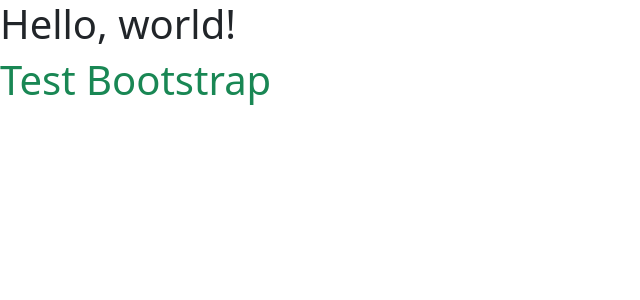
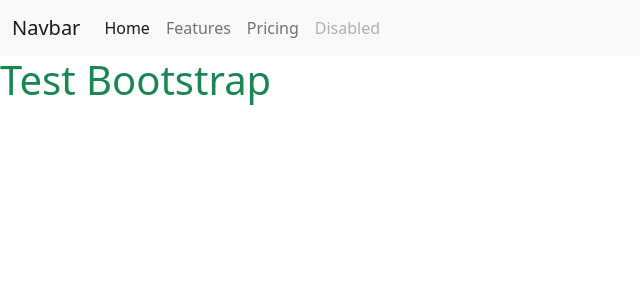
Before and after one commit to MatthewYong/big_brains, a Django app: page / in a window 1280 px wide. Shown: the top 300 px of the page, without its empty margins (0-640 px from the left). Run offline with Django 3.2, Linux system fonts and the light colour scheme; some libraries are stand-ins or nearby versions.

Commit message:
Added standard Bootstrap navbar

```diff
--- a/big_brains/settings.py
+++ b/big_brains/settings.py
@@ -87,7 +87,7 @@
     'allauth.account.auth_backends.AuthenticationBackend',
 ]
 
-SITE_ID = 1
+SITE_ID = 2
 
 EMAIL_BACKEND = 'django.core.mail.backends.console.EmailBackend'
 
--- a/templates/base.html
+++ b/templates/base.html
@@ -2,6 +2,7 @@
 
 <!doctype html>
 <html lang="en">
+
 <head>
 
     <!-- Required meta tags -->
@@ -16,7 +17,8 @@
 
     <!-- Bootstrap CSS -->
     {% block corecss %}
-        <link href="https://cdn.jsdelivr.net/npm/bootstrap@5.0.0-beta1/dist/css/bootstrap.min.css" rel="stylesheet" integrity="sha384-giJF6kkoqNQ00vy+HMDP7azOuL0xtbfIcaT9wjKHr8RbDVddVHyTfAAsrekwKmP1" crossorigin="anonymous">
+    <link href="https://cdn.jsdelivr.net/npm/bootstrap@5.0.0-beta1/dist/css/bootstrap.min.css" rel="stylesheet"
+        integrity="sha384-giJF6kkoqNQ00vy+HMDP7azOuL0xtbfIcaT9wjKHr8RbDVddVHyTfAAsrekwKmP1" crossorigin="anonymous">
 
     <!--Link to css files-->
 
@@ -27,8 +29,30 @@
 
     <title>Big Brains {% block extra_title %}{% endblock %}</title>
 </head>
+
 <body>
-    <h1>Hello, world!</h1>
+    <header>
+        <nav class="navbar navbar-expand-lg navbar-light bg-light">
+            <div class="container-fluid">
+                <a class="navbar-brand" href="#">Navbar</a>
+                <button class="navbar-toggler" type="button" data-bs-toggle="collapse"
+                    data-bs-target="#navbarNavAltMarkup" aria-controls="navbarNavAltMarkup" aria-expanded="false"
+                    aria-label="Toggle navigation">
+                    <span class="navbar-toggler-icon"></span>
+                </button>
+                <div class="collapse navbar-collapse" id="navbarNavAltMarkup">
+                    <div class="navbar-nav">
+                        <a class="nav-link active" aria-current="page" href="#">Home</a>
+                        <a class="nav-link" href="#">Features</a>
+                        <a class="nav-link" href="#">Pricing</a>
+                        <a class="nav-link disabled" href="#" tabindex="-1" aria-disabled="true">Disabled</a>
+                    </div>
+                </div>
+            </div>
+        </nav>
+
+    </header>
+
 
     {% block content %}
     {% endblock %}
@@ -41,11 +65,16 @@
 
     <!-- Bootstrap JavaScript files -->
     {% block corejs %}
-        <script src="https://cdn.jsdelivr.net/npm/@popperjs/core@2.5.4/dist/umd/popper.min.js" integrity="sha384-q2kxQ16AaE6UbzuKqyBE9/u/KzioAlnx2maXQHiDX9d4/zp8Ok3f+M7DPm+Ib6IU" crossorigin="anonymous"></script>
-        <script src="https://cdn.jsdelivr.net/npm/bootstrap@5.0.0-beta1/dist/js/bootstrap.min.js" integrity="sha384-pQQkAEnwaBkjpqZ8RU1fF1AKtTcHJwFl3pblpTlHXybJjHpMYo79HY3hIi4NKxyj" crossorigin="anonymous"></script>
+    <script src="https://cdn.jsdelivr.net/npm/@popperjs/core@2.5.4/dist/umd/popper.min.js"
+        integrity="sha384-q2kxQ16AaE6UbzuKqyBE9/u/KzioAlnx2maXQHiDX9d4/zp8Ok3f+M7DPm+Ib6IU" crossorigin="anonymous">
+        </script>
+    <script src="https://cdn.jsdelivr.net/npm/bootstrap@5.0.0-beta1/dist/js/bootstrap.min.js"
+        integrity="sha384-pQQkAEnwaBkjpqZ8RU1fF1AKtTcHJwFl3pblpTlHXybJjHpMYo79HY3hIi4NKxyj" crossorigin="anonymous">
+        </script>
     {% endblock %}
 
     {% block extrajs %}
     {% endblock %}
 </body>
+
 </html>
```
Lines whose indentation alone changed are shown as unchanged.
